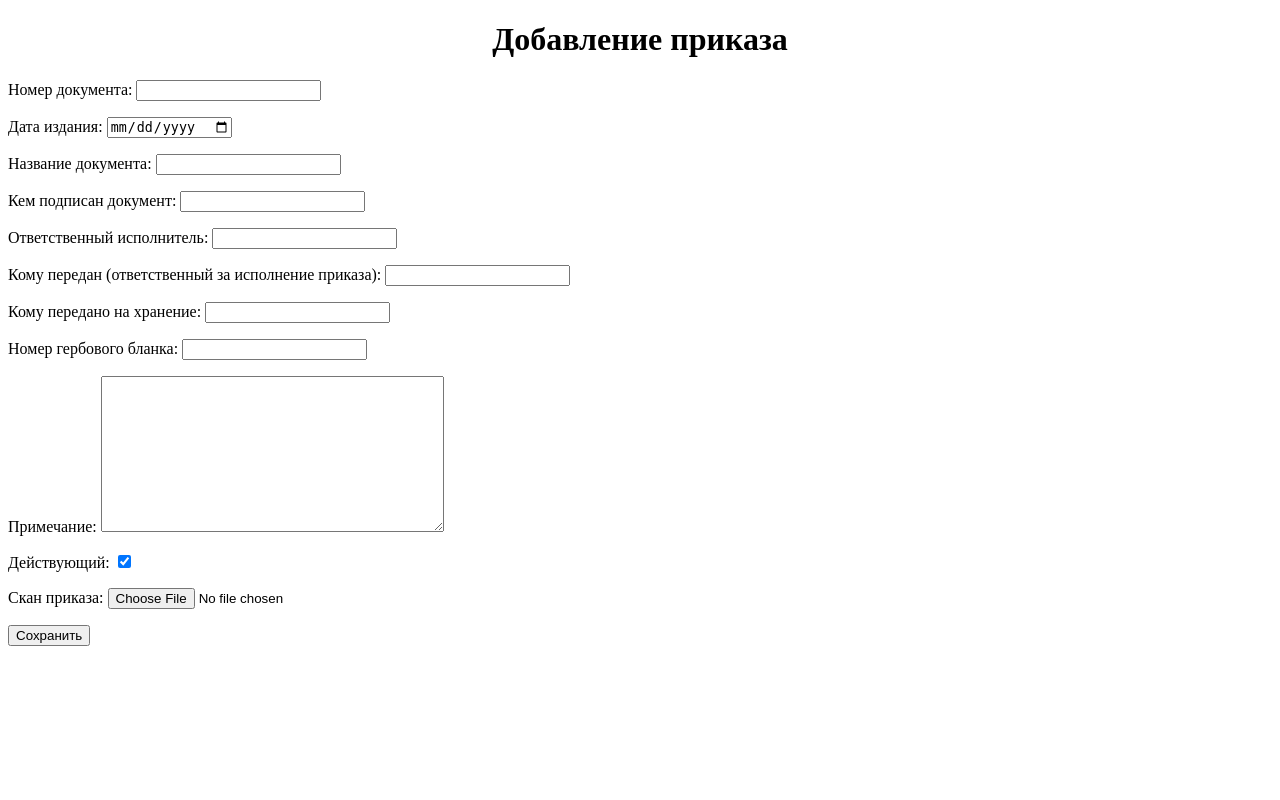
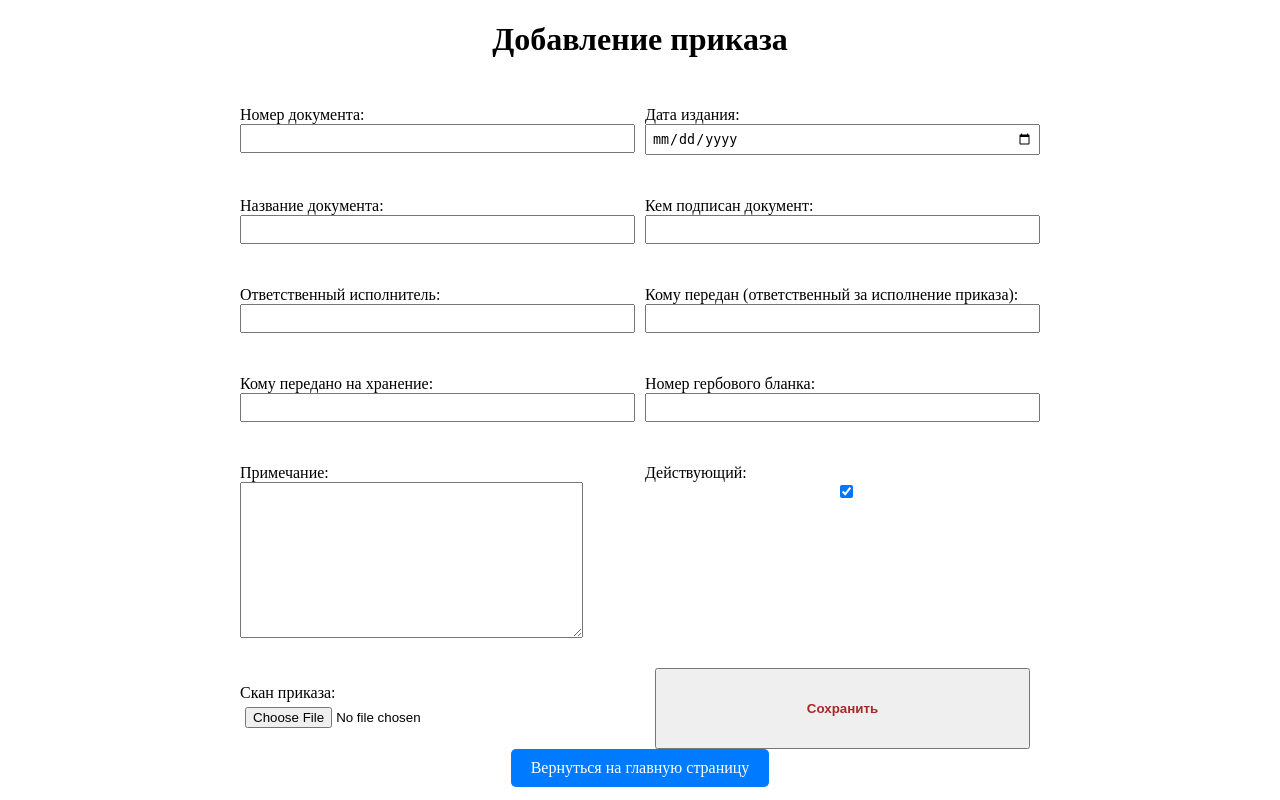
Before and after one commit to evlx87/OrderRegistry, a Django app: page /add_order/ in a window 1280 px wide. Run offline with Django 5.2, Linux system fonts and the light colour scheme.

Commit message:
корректировка стиля оформления форм добавления, редактирования и удаления приказов

```diff
--- a/orders/templates/orders/add_order.html
+++ b/orders/templates/orders/add_order.html
@@ -2,11 +2,12 @@
 
 {% block content %}
 <h1>Добавление приказа</h1>
-
+<div class="add_form">
 <form method="post" enctype="multipart/form-data">
     {% csrf_token %}
     {{ form.as_p }}
     <button type="submit">Сохранить</button>
 </form>
-
+    <a class="pp_button" href="{% url 'orders:index' %}">Вернуться на главную страницу</a>
+    </div>
 {% endblock %}
--- a/orders/templates/orders/delete_order.html
+++ b/orders/templates/orders/delete_order.html
@@ -6,11 +6,15 @@
 
 {% block content %}
     <h1>Удаление приказа</h1>
+<div class="add_form">
     <p>Вы уверены, что хотите удалить приказ?</p>
     <form method="post" enctype="multipart/form-data">
         {% csrf_token %}
+        <a class="pp_button">
         <input type="hidden" name="confirm_delete" value="yes">
         <input type="submit" value="Да, удалить приказ из реестра">
+            </a>
     </form>
-    <a href="{% url 'orders:index' %}">Нет, вернуться на главную страницу</a>
+    <a class="pp_button" href="{% url 'orders:index' %}">Нет, вернуться на главную страницу</a>
+</div>
 {% endblock %}
--- a/orders/templates/orders/edit_order.html
+++ b/orders/templates/orders/edit_order.html
@@ -6,6 +6,7 @@
 
 {% block content %}
     <h1>Редактирование приказа</h1>
+<div class="add_form">
     <form method="post" enctype="multipart/form-data">
         {% csrf_token %}
         {{ form.as_p }}
@@ -13,5 +14,7 @@
         <input type="submit" value="Сохранить изменения"/>
     </p>
     </form>
-    <a href="{% url 'orders:index' %}">Вернуться на главную страницу</a>
+
+    <a class="pp_button" href="{% url 'orders:index' %}">Вернуться на главную страницу</a>
+    </div>
 {% endblock %}
--- a/static/css/style.css
+++ b/static/css/style.css
@@ -49,3 +49,59 @@ h1 {
     padding: 10px;
     box-sizing: border-box;
 }
+/* Добавление и редактирование приказаов */
+.add_form {
+    width: 800px;
+    margin: 0 auto;
+    display: flex;
+    flex-direction: column;
+    align-items: center;
+}
+
+.add_form form {
+    display: grid;
+    grid-template-columns: 1fr 1fr;
+    /* Делит форму на две колонки */
+    grid-gap: 10px;
+    /* Расстояние между элементами */
+    margin-top: 10px;
+}
+
+.add_form label {
+    grid-column: span 1;
+    /* Занимает обе колонки */
+}
+
+.add_form input,
+.add_form select {
+    width: 100%;
+    /* Занимает всю ширину ячейки */
+    padding: 5px;
+    box-sizing: border-box;
+    /* Размер с учетом padding */
+}
+.add_form .btn-container {
+    display: flex;
+    justify-content: center;
+    margin-top: 10px;
+}
+
+.add_form button {
+    margin: 0 10px;
+    color: brown;
+    font-weight: bold;
+}
+
+button:hover {
+    background-color: brown;
+    color: white;
+}
+
+/* Авторизация */
+.auth_box_center {
+    justify-content: center;
+    text-align: center;
+    padding-top: 20px;
+    margin: auto;
+    width: 440px;
+}
```
